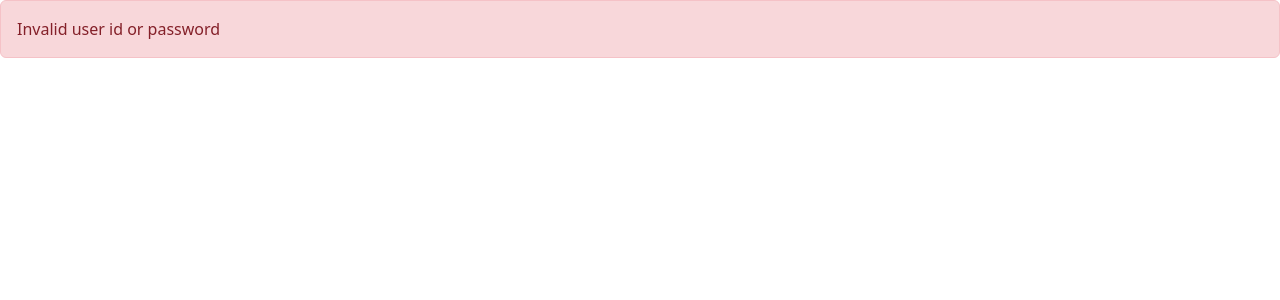
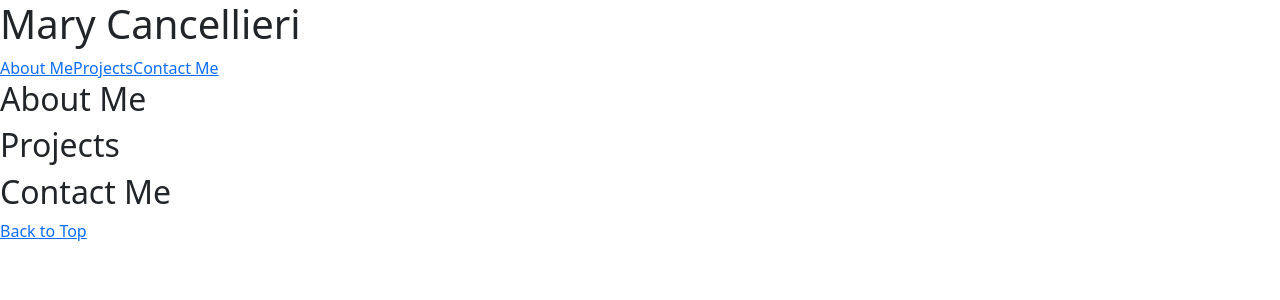
Before and after one commit to mycancel/portfolio, a React (Create React App) app: page / in a window 1280 px wide. Shown: the top 300 px of the page. Built offline with nearby package versions, Linux system fonts and the light colour scheme.

Commit message:
set up basic structure of components; removed comments in index.js; and imported components in App.js

```diff
--- a/src/App.js
+++ b/src/App.js
@@ -1,15 +1,18 @@
 import React from 'react';
-// First we import our Alert component from the components folder
-import Alert from './components/Alert';
+import Header from './components/Header';
+import Navigation from './components/Navigation';
+import Project from './components/Project';
+import Footer from './components/Footer';
 
-// We create a couple variables which contain strings
-const message = 'Invalid user id or password';
-const alertType = "danger"
-
-// We then return Alert, we pass it a prop, "message" set to the value of our message variable
-// We also pass a type prop to the component set to the value of "alertType"
 function App() {
-  return <Alert type={alertType} message={message} />;
+  return (
+  <>
+    <Header />
+    <Navigation />
+    <Project />
+    <Footer />
+  </>
+  );
 }
 
 export default App;
--- a/src/components/Alert.js
+++ /dev/null
@@ -1,16 +0,0 @@
-import React from 'react';
-
-// Our Alert function accepts on argument of `props`.
-// This will be an object containing all of the props or properties that were passed to this component from the parent.
-// We can expect to see "message" and "type" properties inside our "props" object.
-function Alert(props) {
-  console.log(props);
-
-  return (
-    <div className={`alert alert-${props.type || 'success'}`} role="alert">
-      {props.message}
-    </div>
-  );
-}
-
-export default Alert;
--- /dev/null
+++ b/src/components/Footer.js
@@ -0,0 +1,11 @@
+import React from 'react'
+
+function Footer() {
+  return (
+    <footer>
+      <a href="#top">Back to Top</a>
+    </footer>
+  )
+}
+
+export default Footer
--- /dev/null
+++ b/src/components/Header.js
@@ -0,0 +1,11 @@
+import React from 'react'
+
+function Header() {
+  return (
+    <header>
+      <h1 id="top">Mary Cancellieri</h1>
+    </header>
+  )
+}
+
+export default Header
--- /dev/null
+++ b/src/components/Navigation.js
@@ -0,0 +1,13 @@
+import React from 'react'
+
+function Navigation() {
+  return (
+    <nav>
+      <a href= "#about-me">About Me</a>
+      <a href= "#projects">Projects</a>
+      <a href= "#contact-me">Contact Me</a>
+    </nav>
+  )
+}
+
+export default Navigation
--- /dev/null
+++ b/src/components/Project.js
@@ -0,0 +1,13 @@
+import React from 'react'
+
+function Project() {
+  return (
+    <main>
+      <h2 id = "about-me">About Me</h2>
+      <h2 id = "projects">Projects</h2>
+      <h2 id = "contact-me">Contact Me</h2>
+    </main>
+  )
+}
+
+export default Project
--- a/src/index.js
+++ b/src/index.js
@@ -2,7 +2,6 @@ import React from 'react';
 import ReactDOM from 'react-dom';
 import App from './App';
 
-// Here we import bootstrap to have access to some additional styling
 import 'bootstrap/dist/css/bootstrap.min.css';
 
 ReactDOM.render(<App />, document.getElementById('root'));
```
